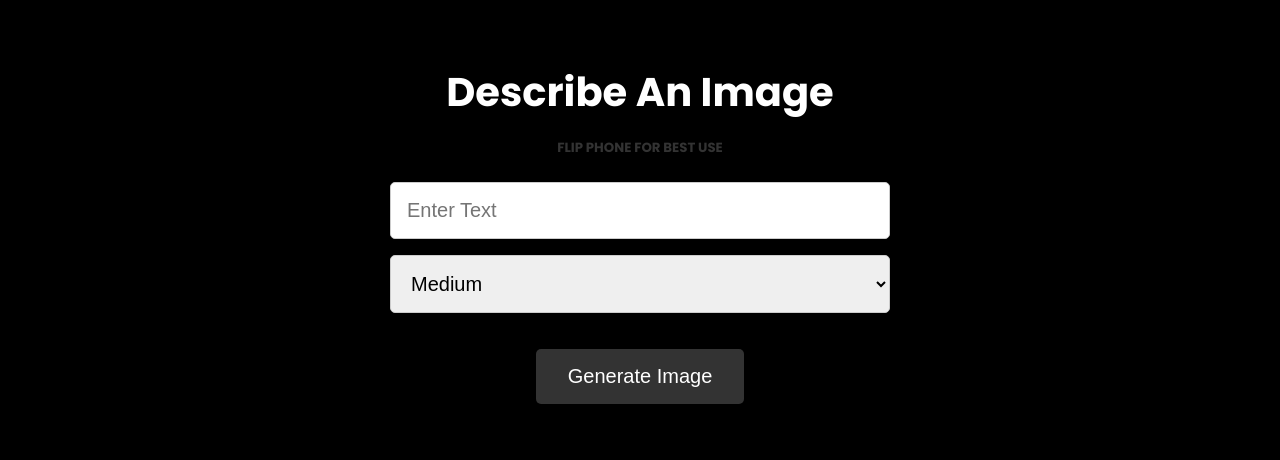
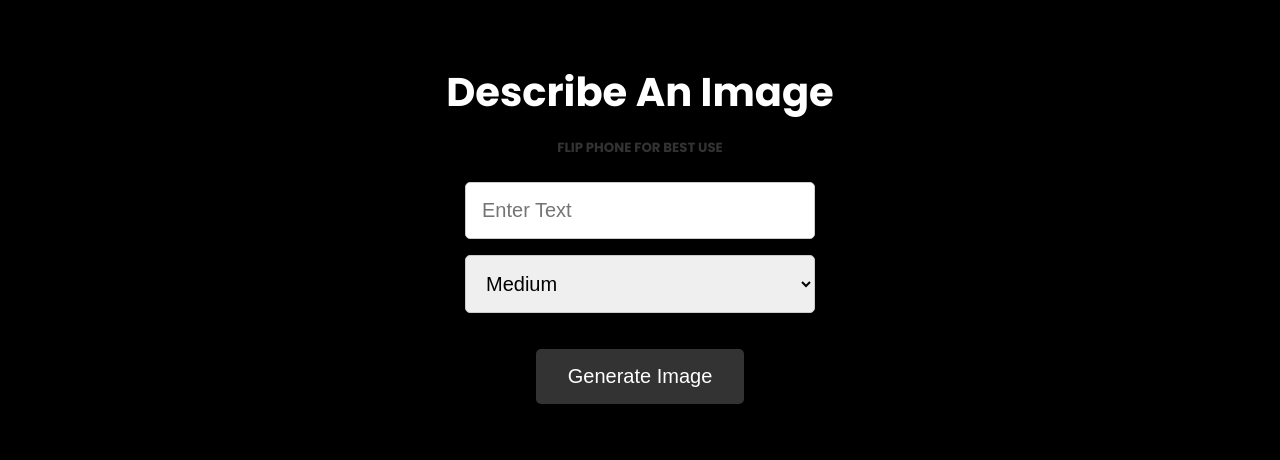
Before and after one commit to onlinesolutions-website/JarrettAi-iGen, a website: page public/index.html in a window 1280 px wide. Shown: the top 460 px of the page. Drawn offline with Linux system fonts and the light colour scheme.

Commit message:
Update style.css

```diff
--- a/public/css/style.css
+++ b/public/css/style.css
@@ -75,8 +75,8 @@ body {
 .showcase form input,
 form select {
   font-size: 20px;
-  width: 500px;
-  max-width: 500px;
+  width: 350px;
+  max-width: 425px;
   padding: 1rem;
   border: 1px solid #ccc;
   border-radius: 5px;
```
